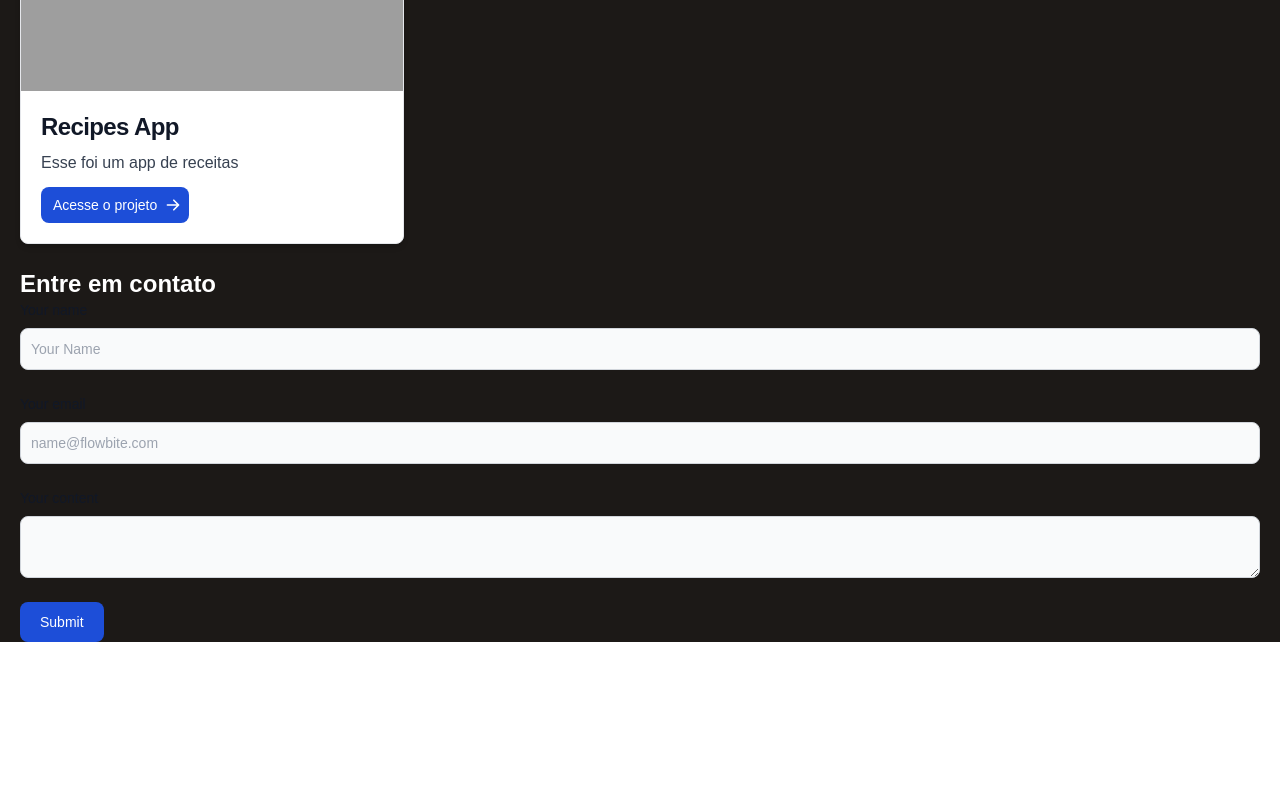
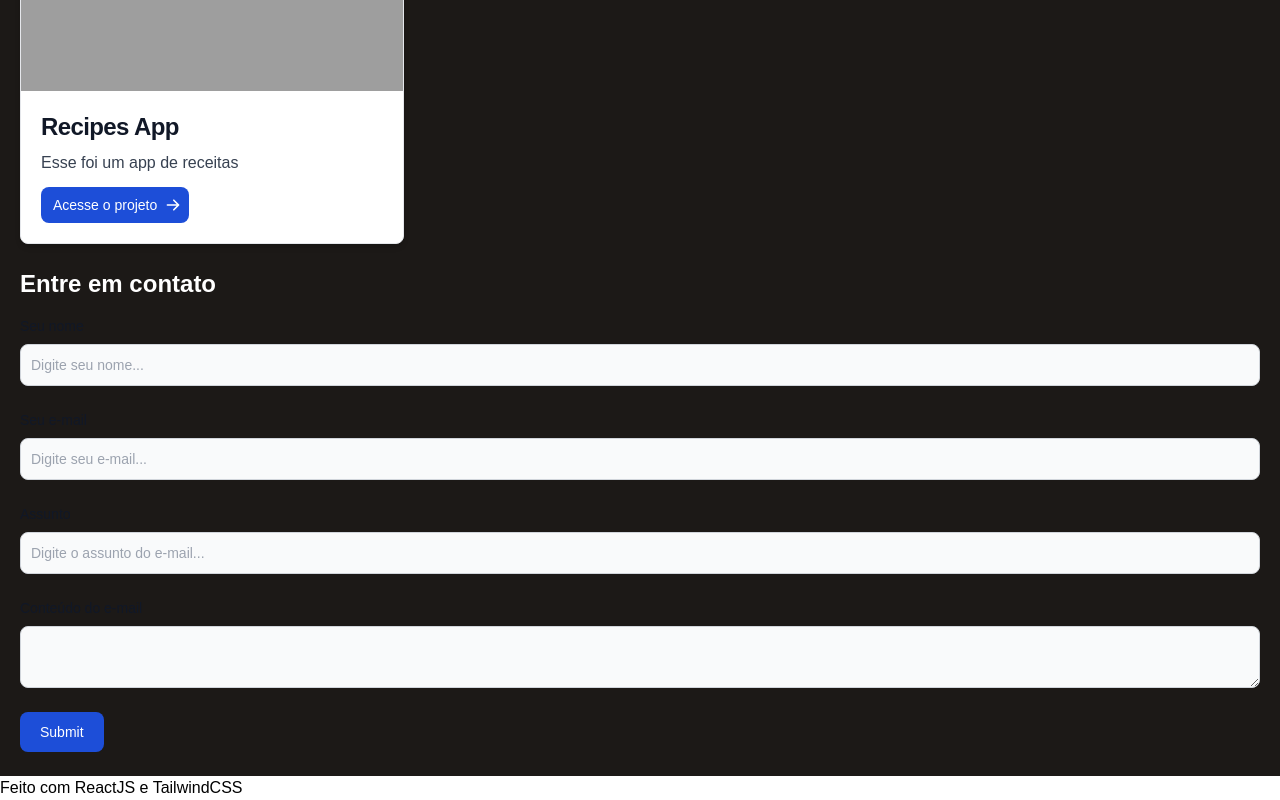
Before and after one commit to p-lacerda/apice-tech, a Next.js app: page / in a window 1280 px wide. Shown: the part 1085-1885 px from the top of the page. Before the commit the page ends 1727 px from the top, so only its background shows below. Built offline with nearby package versions, Linux system fonts and the light colour scheme; grey boxes are pictures that could not be loaded.

Commit message:
add spacing and add footer

```diff
--- a/components/Contact.jsx
+++ b/components/Contact.jsx
@@ -3,20 +3,20 @@
 function Contact() {
   return (
     <div className='text-white'>
-      <form>
-        <h3 className='text-2xl font-bold'>Entre em contato</h3>
+      <form className=''>
+        <h3 className='text-2xl font-bold mb-4'>Entre em contato</h3>
         <div className="mb-6">
           <label
             htmlFor="name"
             className="block mb-2 text-sm font-medium text-gray-900 dark:text-gray-300"
           >
-            Your name
+            Seu nome
           </label>
           <input
             type="text"
             id="name"
             className="bg-gray-50 border border-gray-300 text-gray-900 text-sm rounded-lg focus:ring-blue-500 focus:border-blue-500 block w-full p-2.5 dark:bg-gray-700 dark:border-gray-600 dark:placeholder-gray-400 dark:text-white dark:focus:ring-blue-500 dark:focus:border-blue-500"
-            placeholder="Your Name"
+            placeholder="Digite seu nome..."
             required=""
           />
         </div>
@@ -25,13 +25,28 @@
             htmlFor="email"
             className="block mb-2 text-sm font-medium text-gray-900 dark:text-gray-300"
           >
-            Your email
+            Seu e-mail
           </label>
           <input
             type="email"
             id="email"
             className="bg-gray-50 border border-gray-300 text-gray-900 text-sm rounded-lg focus:ring-blue-500 focus:border-blue-500 block w-full p-2.5 dark:bg-gray-700 dark:border-gray-600 dark:placeholder-gray-400 dark:text-white dark:focus:ring-blue-500 dark:focus:border-blue-500"
-            placeholder="name@flowbite.com"
+            placeholder="Digite seu e-mail..."
+            required=""
+          />
+        </div>
+        <div className="mb-6">
+          <label
+            htmlFor="subject"
+            className="block mb-2 text-sm font-medium text-gray-900 dark:text-gray-300"
+          >
+            Assunto
+          </label>
+          <input
+            type="text"
+            id="subject"
+            placeholder="Digite o assunto do e-mail..."
+            className="bg-gray-50 border border-gray-300 text-gray-900 text-sm rounded-lg focus:ring-blue-500 focus:border-blue-500 block w-full p-2.5 dark:bg-gray-700 dark:border-gray-600 dark:placeholder-gray-400 dark:text-white dark:focus:ring-blue-500 dark:focus:border-blue-500"
             required=""
           />
         </div>
@@ -40,10 +55,10 @@
             htmlFor="content"
             className="block mb-2 text-sm font-medium text-gray-900 dark:text-gray-300"
           >
-            Your content
+            Conteúdo do e-mail
           </label>
           <textarea
-            type="password"
+            type="text"
             id="content"
             className="bg-gray-50 border border-gray-300 text-gray-900 text-sm rounded-lg focus:ring-blue-500 focus:border-blue-500 block w-full p-2.5 dark:bg-gray-700 dark:border-gray-600 dark:placeholder-gray-400 dark:text-white dark:focus:ring-blue-500 dark:focus:border-blue-500"
             required=""
@@ -51,7 +66,7 @@
         </div>
         <button
           type="submit"
-          className="text-white bg-blue-700 hover:bg-blue-800 focus:ring-4 focus:outline-none focus:ring-blue-300 font-medium rounded-lg text-sm w-full sm:w-auto px-5 py-2.5 text-center dark:bg-blue-600 dark:hover:bg-blue-700 dark:focus:ring-blue-800"
+          className="text-white bg-blue-700 hover:bg-blue-800 focus:ring-4 focus:outline-none focus:ring-blue-300 font-medium rounded-lg text-sm w-full sm:w-auto px-5 py-2.5 text-center dark:bg-blue-600 dark:hover:bg-blue-700 dark:focus:ring-blue-800 mb-6"
         >
           Submit
         </button>
--- a/pages/index.js
+++ b/pages/index.js
@@ -28,7 +28,7 @@
       </main>
 
       <footer>
-
+        Feito com ReactJS e TailwindCSS
       </footer>
     </div>
   )
```
